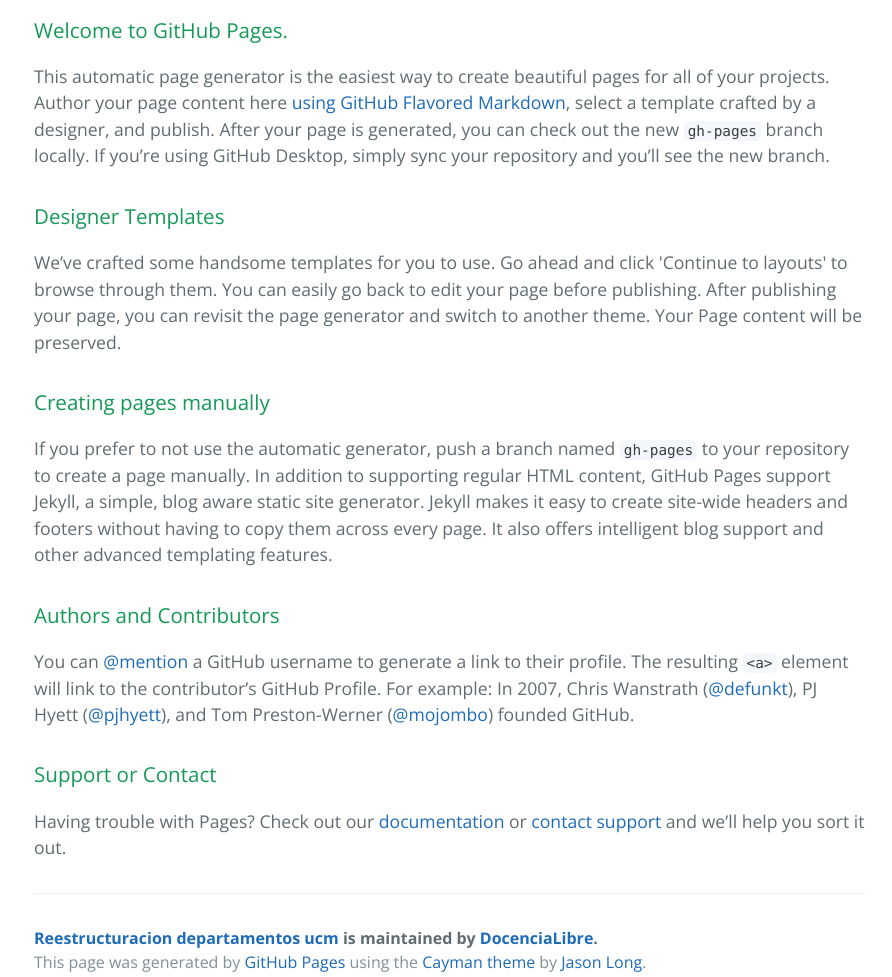
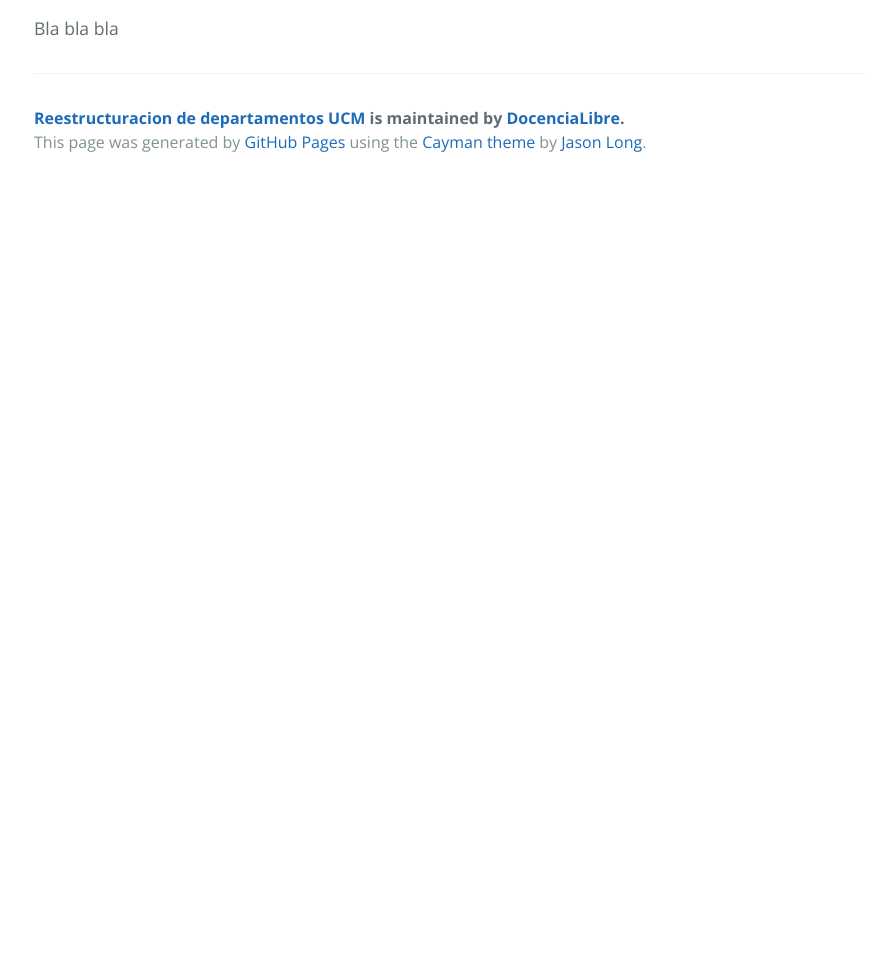
Before and after one commit to DocenciaLibre/reestructuracion_departamentos_UCM, a plain HTML site: page index.html in a window 1280 px wide. Shown: the part 400-1377 px from the top of the page, without its empty margins (190-1082 px from the left). After the commit the page ends 800 px from the top, so only its background shows below. Drawn offline with nearby package versions, Linux system fonts and the light colour scheme.

```diff
--- a/index.html
+++ b/index.html
@@ -2,7 +2,7 @@
 <html lang="en-us">
   <head>
     <meta charset="UTF-8">
-    <title>Reestructuracion departamentos ucm by DocenciaLibre</title>
+    <title>Reestructuracion de departamentos UCM by DocenciaLibre</title>
     <meta name="viewport" content="width=device-width, initial-scale=1">
     <link rel="stylesheet" type="text/css" href="stylesheets/normalize.css" media="screen">
     <link href='https://fonts.googleapis.com/css?family=Open+Sans:400,700' rel='stylesheet' type='text/css'>
@@ -11,7 +11,7 @@
   </head>
   <body>
     <section class="page-header">
-      <h1 class="project-name">Reestructuracion departamentos ucm</h1>
+      <h1 class="project-name">Reestructuracion de departamentos UCM</h1>
       <h2 class="project-tagline">Datos sobre la reestructuración departamental de la UCM</h2>
       <a href="https://github.com/DocenciaLibre/reestructuracion_departamentos_UCM" class="btn">View on GitHub</a>
       <a href="https://github.com/DocenciaLibre/reestructuracion_departamentos_UCM/zipball/master" class="btn">Download .zip</a>
@@ -19,33 +19,10 @@
     </section>
 
     <section class="main-content">
-      <h3>
-<a id="welcome-to-github-pages" class="anchor" href="#welcome-to-github-pages" aria-hidden="true"><span aria-hidden="true" class="octicon octicon-link"></span></a>Welcome to GitHub Pages.</h3>
-
-<p>This automatic page generator is the easiest way to create beautiful pages for all of your projects. Author your page content here <a href="https://guides.github.com/features/mastering-markdown/">using GitHub Flavored Markdown</a>, select a template crafted by a designer, and publish. After your page is generated, you can check out the new <code>gh-pages</code> branch locally. If you’re using GitHub Desktop, simply sync your repository and you’ll see the new branch.</p>
-
-<h3>
-<a id="designer-templates" class="anchor" href="#designer-templates" aria-hidden="true"><span aria-hidden="true" class="octicon octicon-link"></span></a>Designer Templates</h3>
-
-<p>We’ve crafted some handsome templates for you to use. Go ahead and click 'Continue to layouts' to browse through them. You can easily go back to edit your page before publishing. After publishing your page, you can revisit the page generator and switch to another theme. Your Page content will be preserved.</p>
-
-<h3>
-<a id="creating-pages-manually" class="anchor" href="#creating-pages-manually" aria-hidden="true"><span aria-hidden="true" class="octicon octicon-link"></span></a>Creating pages manually</h3>
-
-<p>If you prefer to not use the automatic generator, push a branch named <code>gh-pages</code> to your repository to create a page manually. In addition to supporting regular HTML content, GitHub Pages support Jekyll, a simple, blog aware static site generator. Jekyll makes it easy to create site-wide headers and footers without having to copy them across every page. It also offers intelligent blog support and other advanced templating features.</p>
-
-<h3>
-<a id="authors-and-contributors" class="anchor" href="#authors-and-contributors" aria-hidden="true"><span aria-hidden="true" class="octicon octicon-link"></span></a>Authors and Contributors</h3>
-
-<p>You can <a href="https://help.github.com/articles/basic-writing-and-formatting-syntax/#mentioning-users-and-teams" class="user-mention">@mention</a> a GitHub username to generate a link to their profile. The resulting <code>&lt;a&gt;</code> element will link to the contributor’s GitHub Profile. For example: In 2007, Chris Wanstrath (<a href="https://github.com/defunkt" class="user-mention">@defunkt</a>), PJ Hyett (<a href="https://github.com/pjhyett" class="user-mention">@pjhyett</a>), and Tom Preston-Werner (<a href="https://github.com/mojombo" class="user-mention">@mojombo</a>) founded GitHub.</p>
-
-<h3>
-<a id="support-or-contact" class="anchor" href="#support-or-contact" aria-hidden="true"><span aria-hidden="true" class="octicon octicon-link"></span></a>Support or Contact</h3>
-
-<p>Having trouble with Pages? Check out our <a href="https://help.github.com/pages">documentation</a> or <a href="https://github.com/contact">contact support</a> and we’ll help you sort it out.</p>
+      <p>Bla bla bla</p>
 
       <footer class="site-footer">
-        <span class="site-footer-owner"><a href="https://github.com/DocenciaLibre/reestructuracion_departamentos_UCM">Reestructuracion departamentos ucm</a> is maintained by <a href="https://github.com/DocenciaLibre">DocenciaLibre</a>.</span>
+        <span class="site-footer-owner"><a href="https://github.com/DocenciaLibre/reestructuracion_departamentos_UCM">Reestructuracion de departamentos UCM</a> is maintained by <a href="https://github.com/DocenciaLibre">DocenciaLibre</a>.</span>
 
         <span class="site-footer-credits">This page was generated by <a href="https://pages.github.com">GitHub Pages</a> using the <a href="https://github.com/jasonlong/cayman-theme">Cayman theme</a> by <a href="https://twitter.com/jasonlong">Jason Long</a>.</span>
       </footer>
```
Also changed, not shown: params.json (+2 -2 lines).
